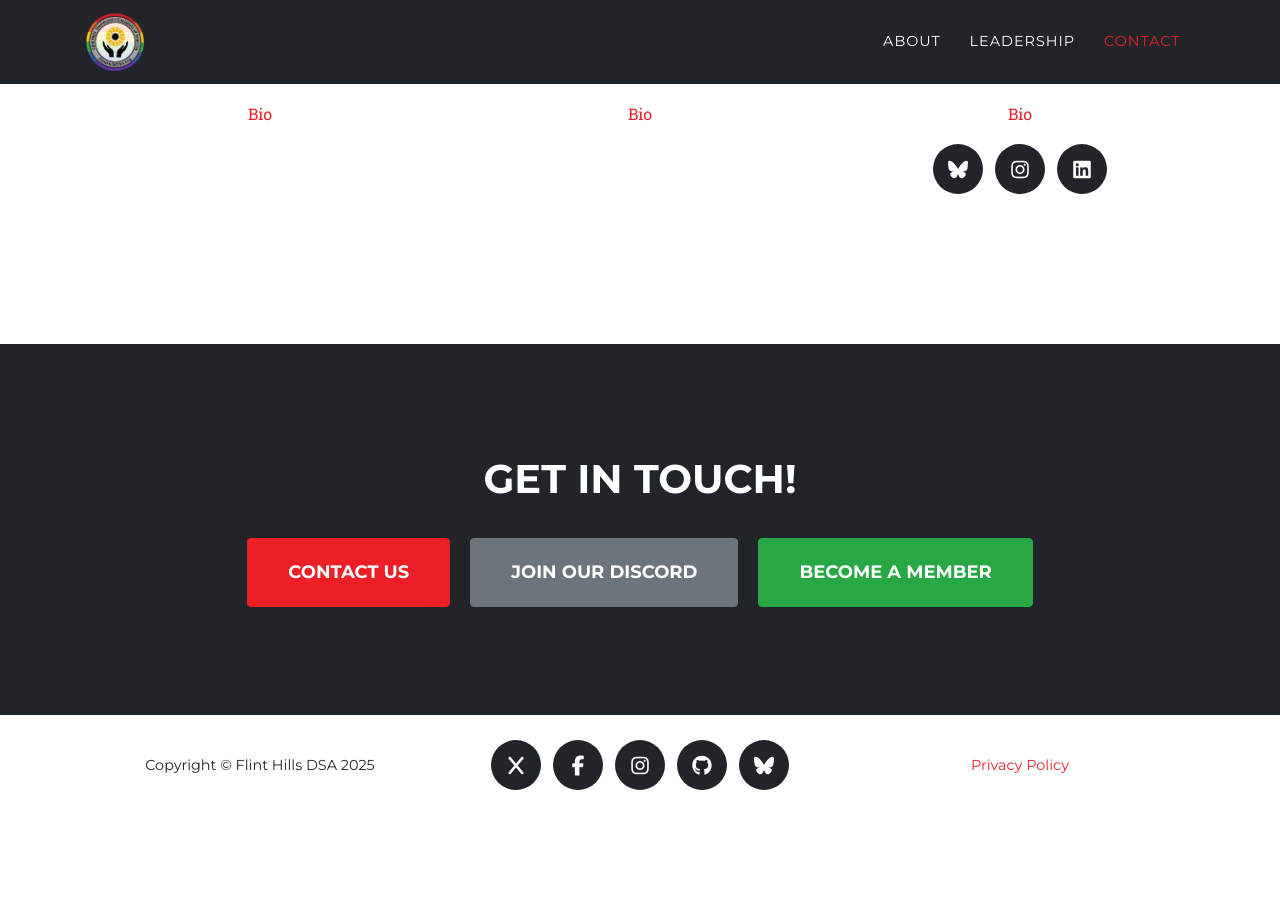
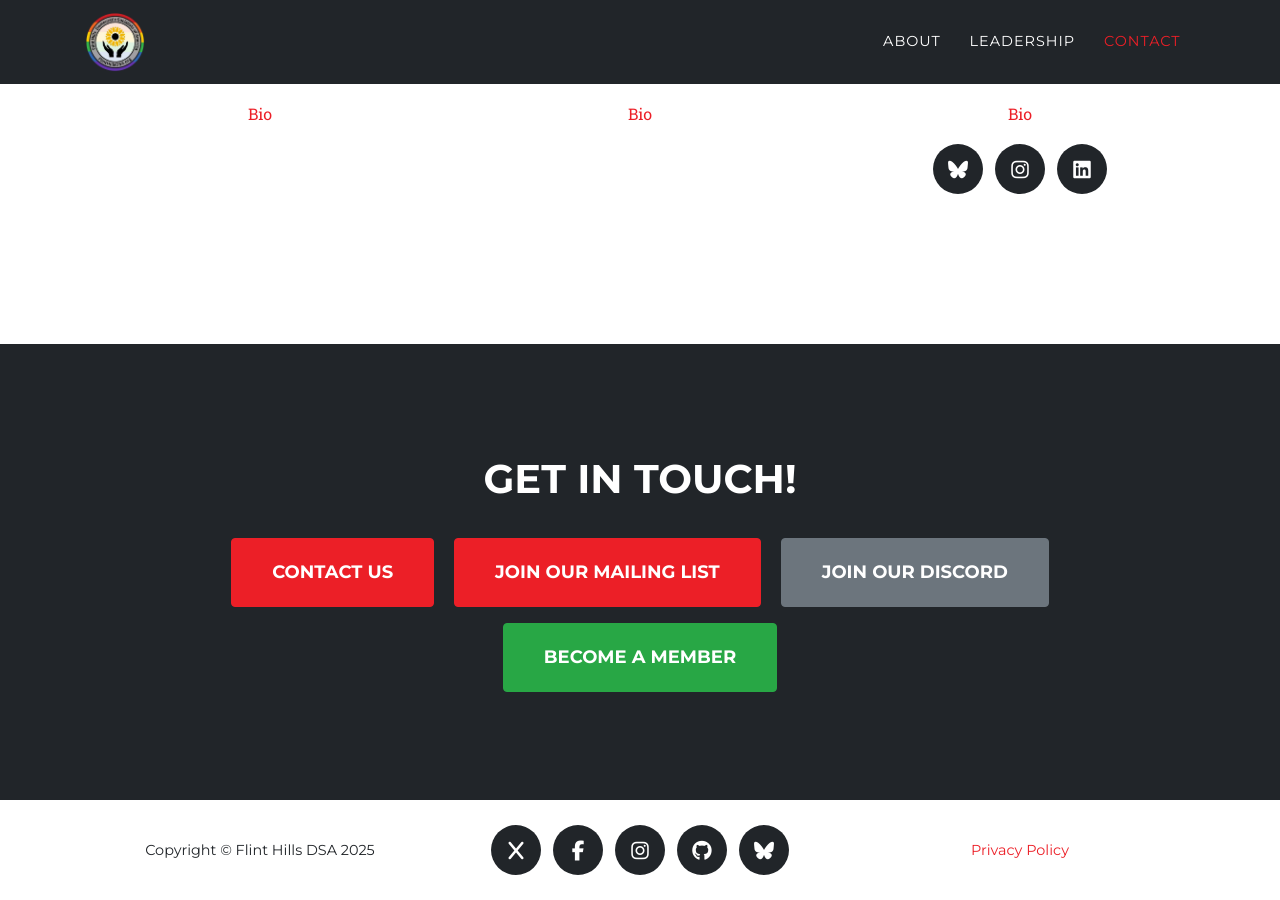
Before and after one commit to flinthillsdsa/website, a Jekyll site: the page built from index.md, in a window 1280 px wide and 900 px high, scrolled down 2599 px. Built offline with Jekyll 4.4.1, drawn with Linux system fonts in a browser that asks for light colours; some web fonts are replaced; before the commit the page ends 3414 px from its top, so only the background shows below that.

Commit message:
Update contact.html

```diff
--- a/_includes/contact.html
+++ b/_includes/contact.html
@@ -15,6 +15,12 @@
     data-toggle="modal"
     data-target="#modal-contact">
     Contact Us
+  </button>
+  <button
+    class="btn btn-primary btn-xl text-uppercase m-2"
+    data-toggle="modal"
+    data-target="#modal-mailing">
+    Join our Mailing List
   </button>
   <button
     class="btn btn-secondary btn-xl text-uppercase m-2"
```
